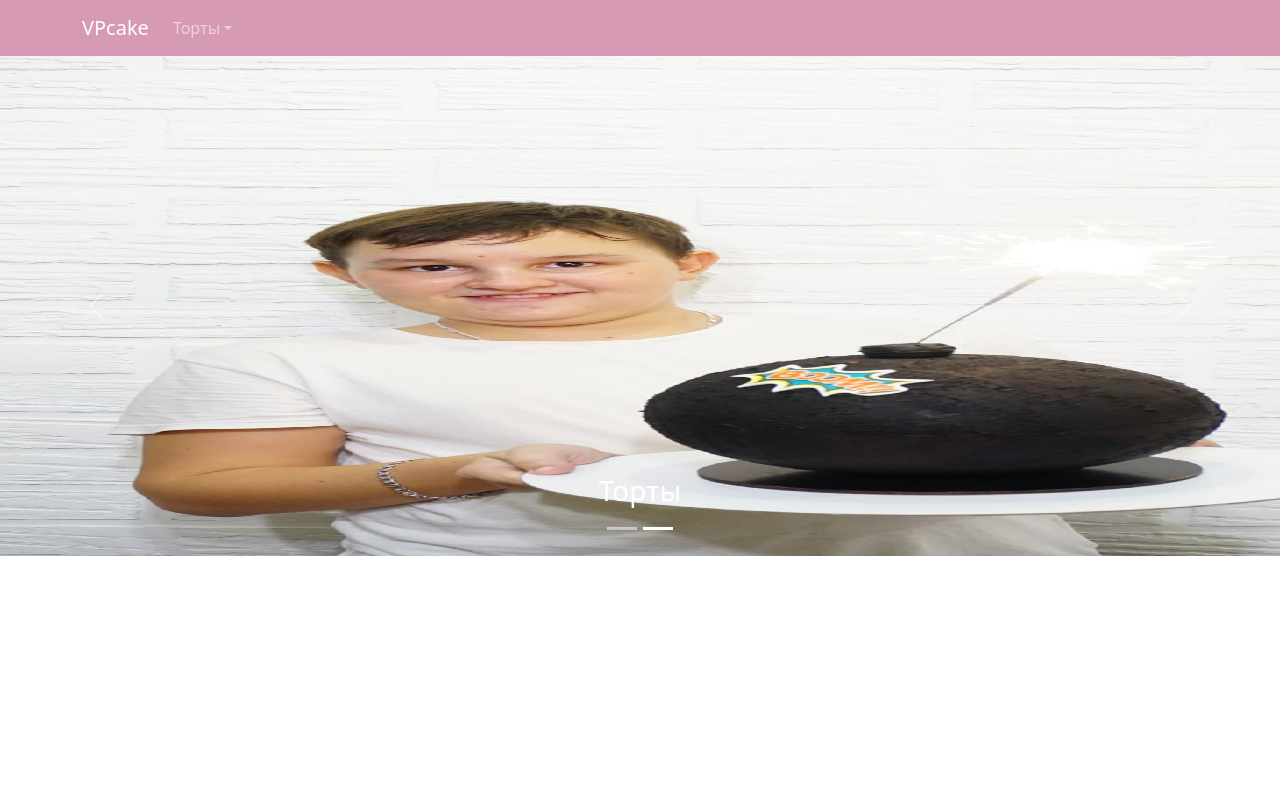
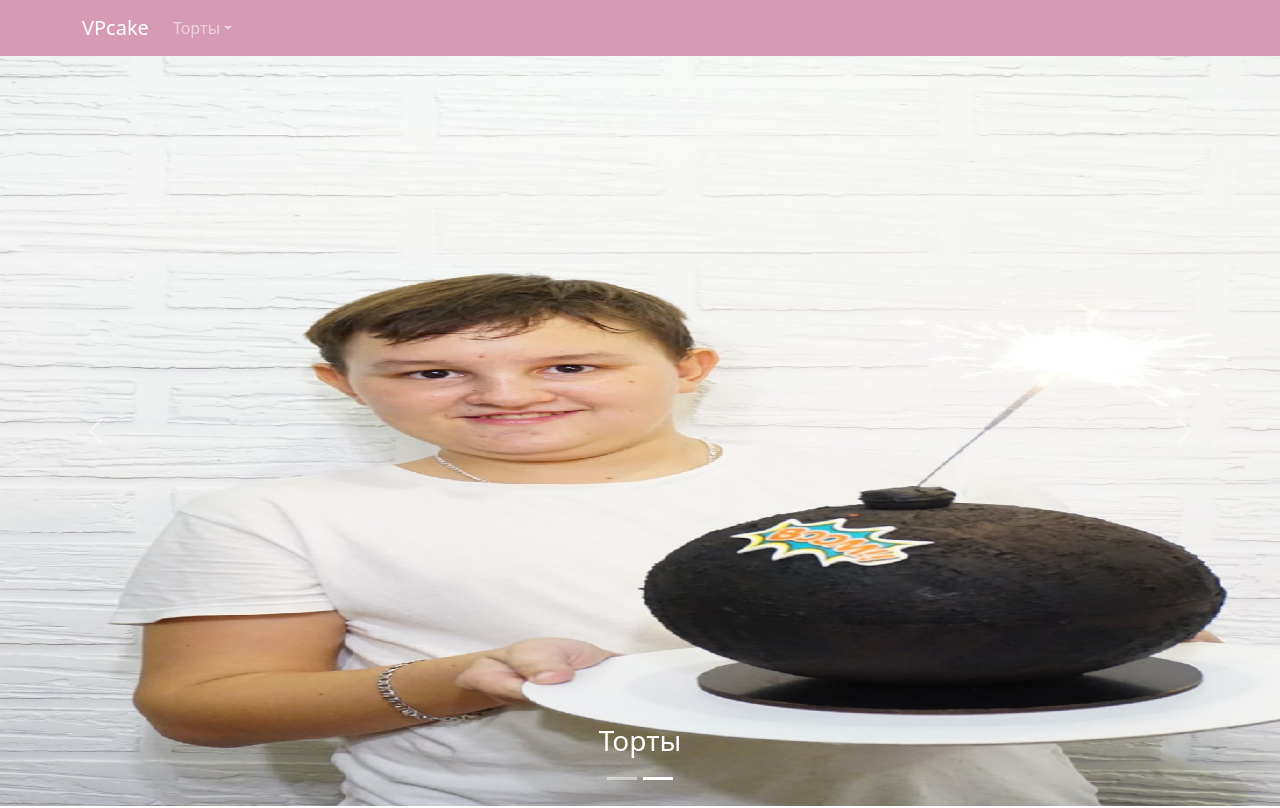
Before and after one commit to sergeianip20/rop, a Next.js app: page /secon in a window 1280 px wide. Shown: the top 808 px of the page. Built offline with nearby package versions, Linux system fonts and the light colour scheme.

Commit message:
Update global.module.css

```diff
--- a/styles/global.module.css
+++ b/styles/global.module.css
@@ -94,7 +94,7 @@ box-shadow: 5px 5px 5px red;
    }
    .secon_items {
    widht:500px;
-      height: 500px;
+      height: 750px;
       position:relative;
    }
 
```
